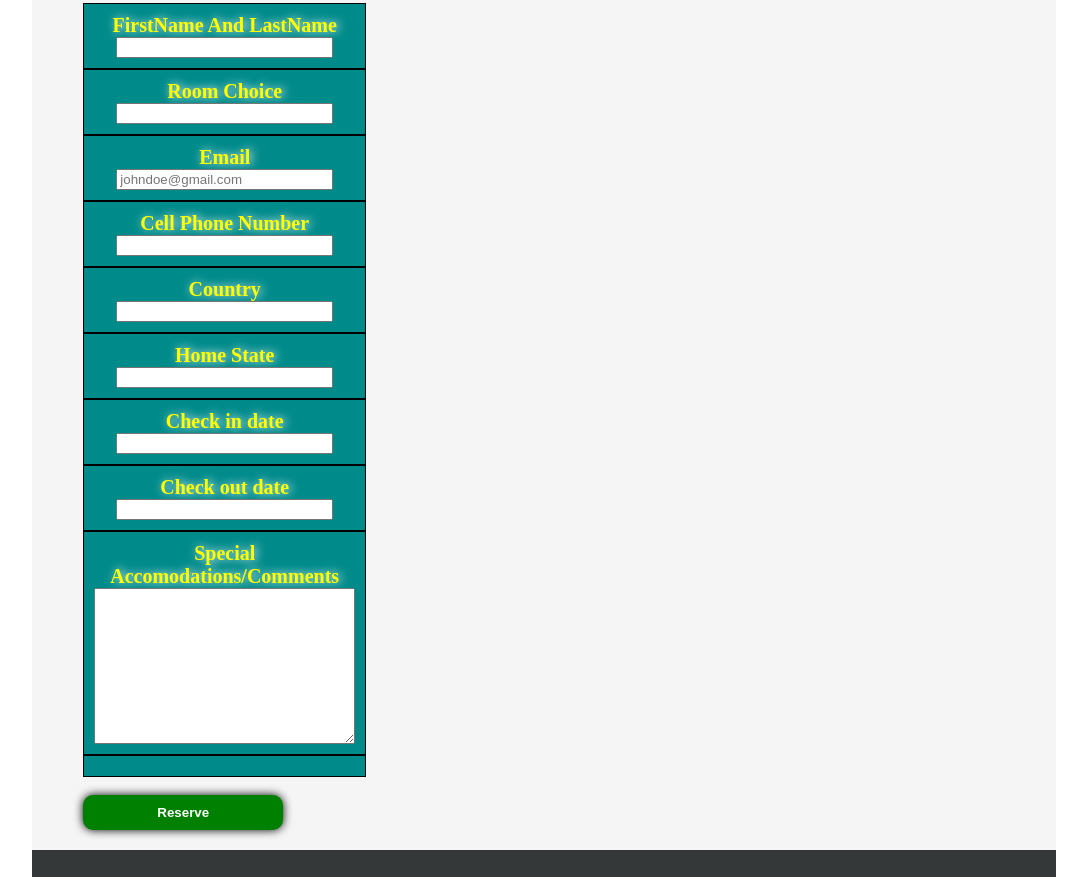
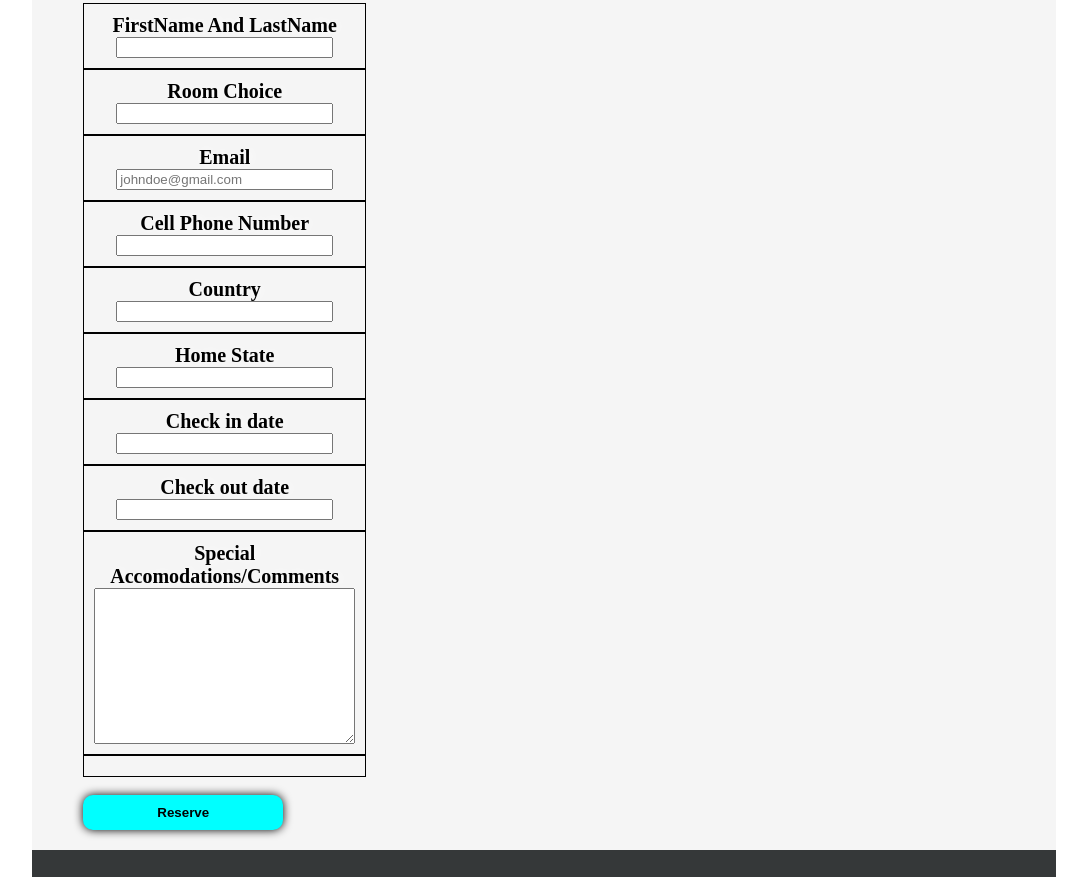
Before and after one commit to ernest1298/wdd23, a plain HTML site: page html/Reservation.html in a window 1280 px wide. Shown: the part 203-1080 px from the top of the page, without its empty margins (96-1183 px from the left). Drawn offline with Linux system fonts and the light colour scheme.

Commit message:
dopf;8ilasoli

```diff
--- a/Chamber/css/style.css
+++ b/Chamber/css/style.css
@@ -76,7 +76,7 @@ main div {
     text-align: center;
     border: 1px solid black;
     padding: 10px;
-    background-color: darkcyan;
+    background-color: whitesmoke;
     color: #fff;
 }
 .middletop {
@@ -126,8 +126,8 @@ a {
 /* just work */
 button {
     padding: 10px 5px;
-    background-color: green;
-    color: #fff;
+    background-color: cyan;
+    color:black;
     border: 0px;
     border-radius: 10px;
     font-weight: bold;
@@ -316,53 +316,53 @@ label {
 }
 .hh {
     display: block;
-    background-color: darkcyan;
+    background-color: cyan;
 }
 .FN {
 
-    color: yellow;
+    color: black;
     font-weight: bold;
     font-size: 20px;
     text-shadow: 2px 0px 10px #fff;
 }
 .BD {
 
-    color: yellow;
+    color: black;
     font-weight: bold;
     font-size: 20px;
     text-shadow: 2px 0px 10px #fff;
 }
 .BN {
 
-    color: yellow;
+    color: black;
     font-weight: bold;
     font-size: 20px;
     text-shadow: 2px 0px 10px #fff;
 }
 .PH {
 
-    color: yellow;
+    color: black;
     font-weight: bold;
     font-size: 20px;
     text-shadow: 2px 0px 10px #fff;
 }
 .EM{
 
-    color: yellow;
+    color: black;
     font-weight: bold;
     font-size: 20px;
     text-shadow: 2px 0px 10px #fff;
 }
 .BT{
 
-    color: yellow;
+    color:black;
     font-weight: bold;
     font-size: 20px;
     text-shadow: 2px 0px 10px #fff;
 }
 .app{
 
-    color: yellow;
+    color: black;
     font-weight: bold;
     font-size: 20px;
     text-shadow: 2px 0px 10px #fff;
```
